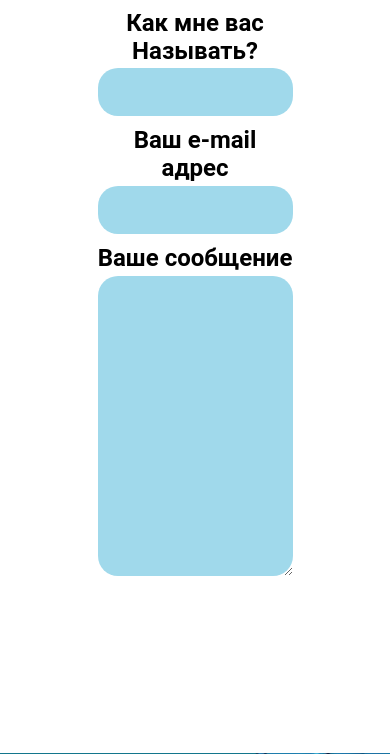
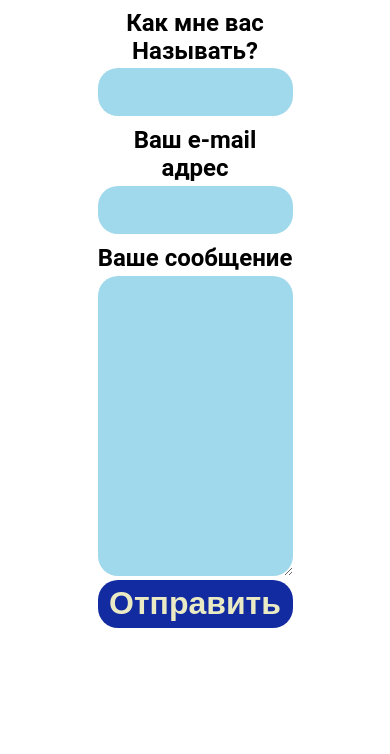
Before and after one commit to oljuninnv/MikuSite, a Django app: page / in a window 390 px wide. Shown: the part 2796-3550 px from the top of the page. Run offline with Django 4.2, Linux system fonts and the light colour scheme; data comes from the database, SQL or seed files in the repository.

Commit message:
короч хуета

```diff
--- a/main/static/css/index.css
+++ b/main/static/css/index.css
@@ -240,6 +240,20 @@ form textarea {
     height: auto;
 }
 
+form input[type="submit"] {
+    background: #0e279ffa;
+    width: 30%;
+    text-align: center;
+    left: calc(50% - 30% / 2);
+    position: relative;
+    font-size: 2rem;
+    padding: 0%;
+    cursor: pointer;
+    color: #eaebc4;
+}
+
+
+
 footer {
     position: relative;
     height: 40vh;
@@ -251,6 +265,33 @@ footer {
 footer img {
     object-fit: contain;
     height: 100%;
+}
+
+.donat{
+    outline: none;
+    border: none;
+    position: absolute;
+    text-align: center;
+    width: 117px;
+    height: 94px;
+    left: 421px;
+    top: 150px;
+    border-radius: 20px;
+
+
+}
+
+.footer-description{
+    font-family: 'Roboto';
+    font-style: normal;
+    font-weight: 700;
+    font-size: 88px;
+    line-height: 103px;
+    text-align: center;
+    top: none;
+
+color: #FFFFFF;
+
 }
 
 .about-func {
@@ -578,4 +619,15 @@ h2.sub-title {
         margin-bottom: 2%;
         line-height: normal;
     }
+    form input[type="submit"] {
+        background: #0e279ffa;
+        width: 50vw;
+        text-align: center;
+        left: calc(50% - 50vw / 2);
+        position: relative;
+        font-size: 2rem;
+        padding: 0%;
+        cursor: pointer;
+        color: #eaebc4;
+    }
 }
--- a/main/templates/main/index.html
+++ b/main/templates/main/index.html
@@ -109,12 +109,20 @@
                 <label for="message">Ваше сообщение</label>
                 <textarea name="message" id="message" cols="30" rows="10">
                 </textarea>
+            <input type="submit" value="Отправить">
             </form>
         </main>
 
 
         <footer>
             <img src="{% static 'images/footer-img.png'%}" alt="">
+            <div class="footer-description">
+                МикуБот
+                2022
+                <button class="donat">
+                    <img src="{% static 'images/donat.png'%}" alt="">
+                </button>
+            </div>
         </footer>
     </div>
 
```
Also changed, not shown: main/static/images/donat.png (added).
